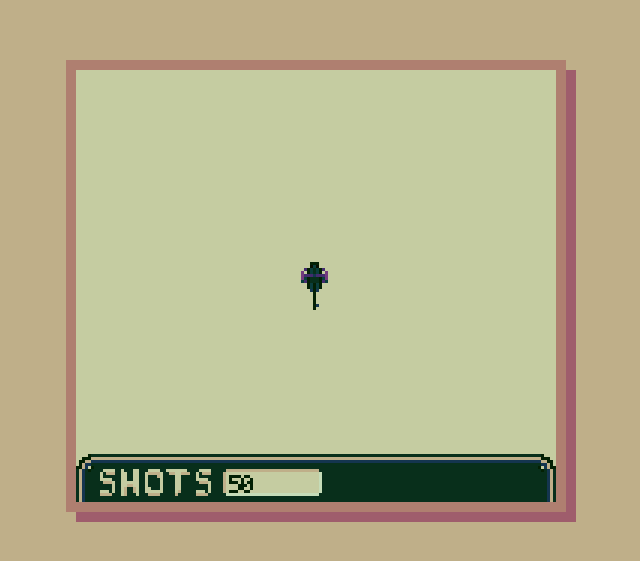
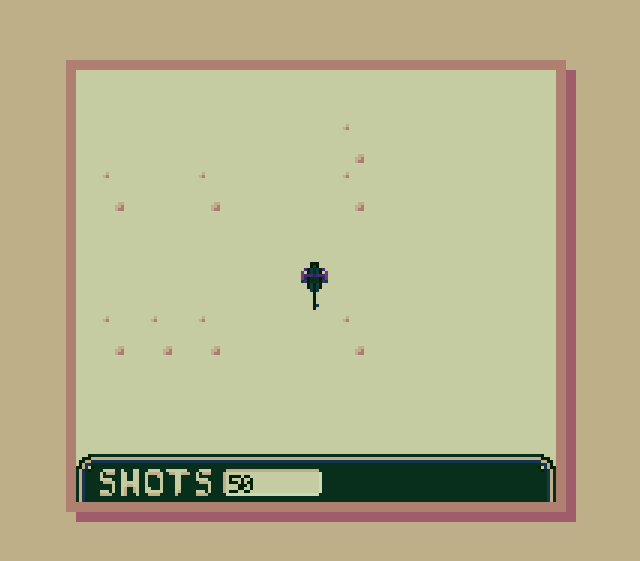
Before and after one commit to Thunraz/AquaticBeastForce, a website: page index-dev.html in a window 1280 px wide. Shown: the part 119-680 px from the top of the page, without its empty margins (329-969 px from the left). Drawn offline with Linux system fonts and the light colour scheme.

Commit message:
Ground tiles are now created. Must fix positions of them though.

```diff
--- a/index-dev.html
+++ b/index-dev.html
@@ -34,6 +34,7 @@
         <script src="lib/gameLoop.js"></script>
         <script src="lib/player.js"></script>
         <script src="lib/projectile.js"></script>
+        <script src="lib/groundTile.js"></script>
         <script src="lib/main.js"></script>
     </body>
 </html>
--- a/lib/camera.js
+++ b/lib/camera.js
@@ -19,9 +19,9 @@ Camera.prototype.render = function(entities) {
     // Clear the frame
     this.ctx.clearRect(0, 0, this.width, this.height);
 
-    // Draw all entities
     this.ctx.translate(canvas.width / 2, canvas.height / 2);
 
+    // Draw all entities
     var that = this;
     entities.forEach(function(entity) {
         that.draw(entity.bitmap, entity.x, entity.y, entity.rotation, entity.fixed);
--- a/lib/explosion.js
+++ b/lib/explosion.js
@@ -1,7 +1,6 @@
-var Explosion = function(x, y, direction) {
+var Explosion = function(x, y) {
     this.x = x;
     this.y = y;
-    this.direction = 0;
     this.bitmap = new Bitmap('assets/explosion.png', 32, 32, 8);
     this.frameTimer = 1/12;
 
--- /dev/null
+++ b/lib/groundTile.js
@@ -0,0 +1,24 @@
+var GroundTile = function(x, y) {
+    this.x = x;
+    this.y = y;
+    this.rotation = 0;
+    this.bitmap = new Bitmap('assets/ground.png', 16, 16, 1);
+    this.isGroundTile = true;
+
+    var alreadyPresent = false;
+
+    entities.forEach(function(entity) {
+        if(entity.isGroundTile && entity.x == x && entity.y == y) {
+            alreadyPresent = true;
+            return;
+        }
+    });
+
+    if(!alreadyPresent) {
+        entities.unshift(this);
+    }
+}
+
+GroundTile.prototype.update = function() {
+
+};
--- a/lib/main.js
+++ b/lib/main.js
@@ -1,9 +1,10 @@
 var canvas = document.getElementById('g');
 var controls = new Controls();
-var player = new Player(canvas.width / 2, canvas.height / 2);
 var camera = new Camera(canvas, 0, 0, 3.0);
+var entities = [];
+var player = new Player(0, 0);
 
-var entities = [player];
+entities.push(player);
 var loop = new GameLoop();
 
 loop.start(function frame(deltaT) {
--- a/lib/player.js
+++ b/lib/player.js
@@ -1,3 +1,8 @@
+function random(seed) {
+    var x = Math.sin(seed) * 10000;
+    return x - Math.floor(x);
+}
+
 function Player(x, y) {
     this.x = x;
     this.y = y;
@@ -7,6 +12,8 @@ function Player(x, y) {
     this.shootTimer = 0.25;
     this.shots = 50;
     this.CIRCLE = Math.PI * 2;
+
+    this.createTiles(0, 0);
 }
 
 Player.prototype.update = function(controls, deltaT) {
@@ -43,11 +50,30 @@ Player.prototype.update = function(controls, deltaT) {
     }
 };
 
+Player.prototype.createTiles = function(x, y) {
+    x = Math.floor(x / 16) * 16 - 80;
+    y = Math.floor(y / 16) * 16 - 40;
+
+    console.log(x + ' ' + y);
+
+    for(var i = 0; i < (canvas.width / camera.scale / 16); i++) {
+        for(var j = 0; j < (canvas.height / camera.scale / 16); j++) {
+            var gx = Math.floor((x + i * 16) / 16) * 16;
+            var gy = Math.floor((y + j * 16) / 16) * 16;
+            if((random(gx) * random(gy)) > 0.5) {
+                new GroundTile(gx, gy);
+            }
+        }
+    }
+};
+
 Player.prototype.move = function(distance) {
     var dx = Math.cos(this.rotation + Math.PI * 3/2) * distance;
     var dy = Math.sin(this.rotation + Math.PI * 3/2) * distance;
     this.x += dx;
     this.y += dy;
+
+    this.createTiles(this.x, this.y);
 }
 
 Player.prototype.shoot = function(deltaT) {
```
Also changed, not shown: assets/ground.png (added).
